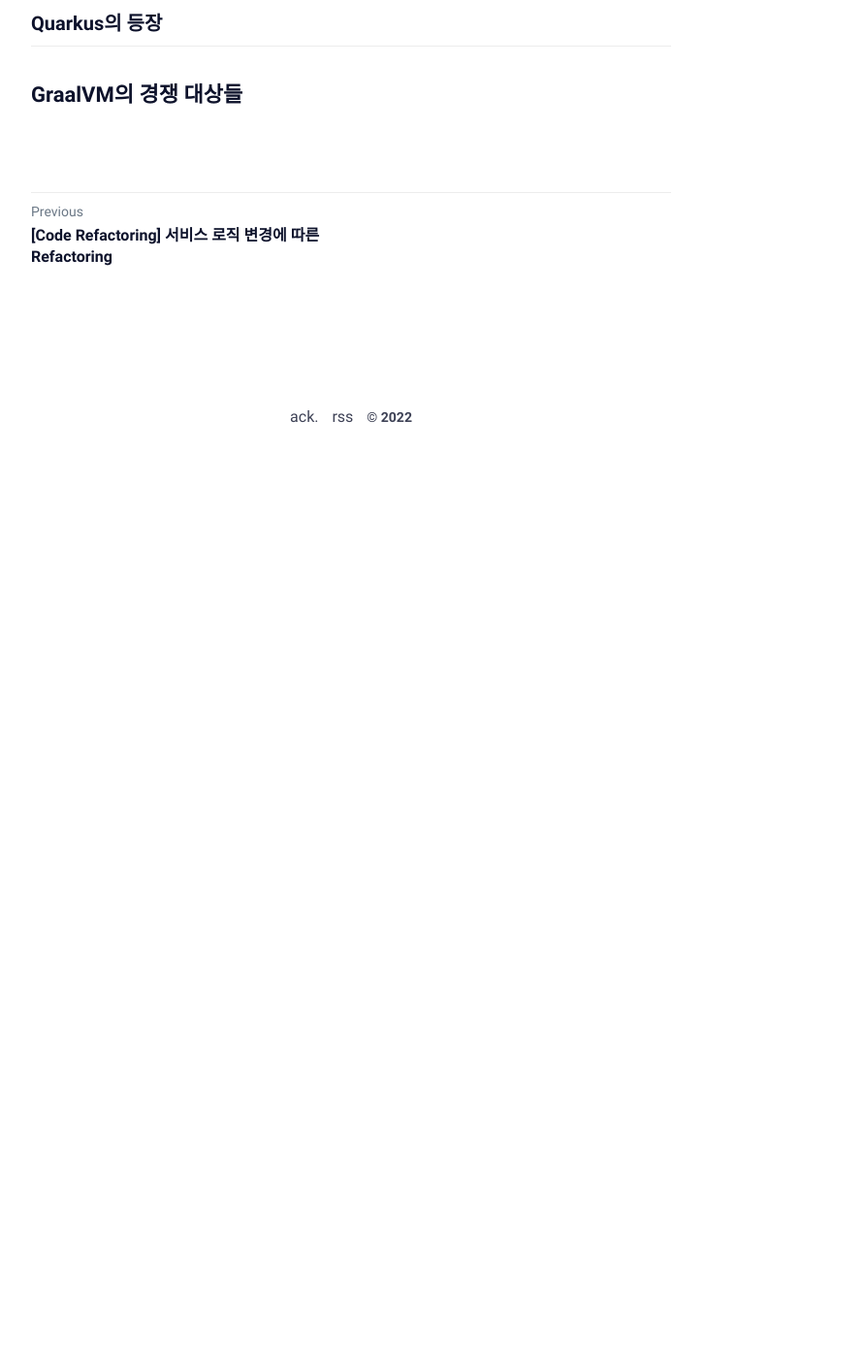
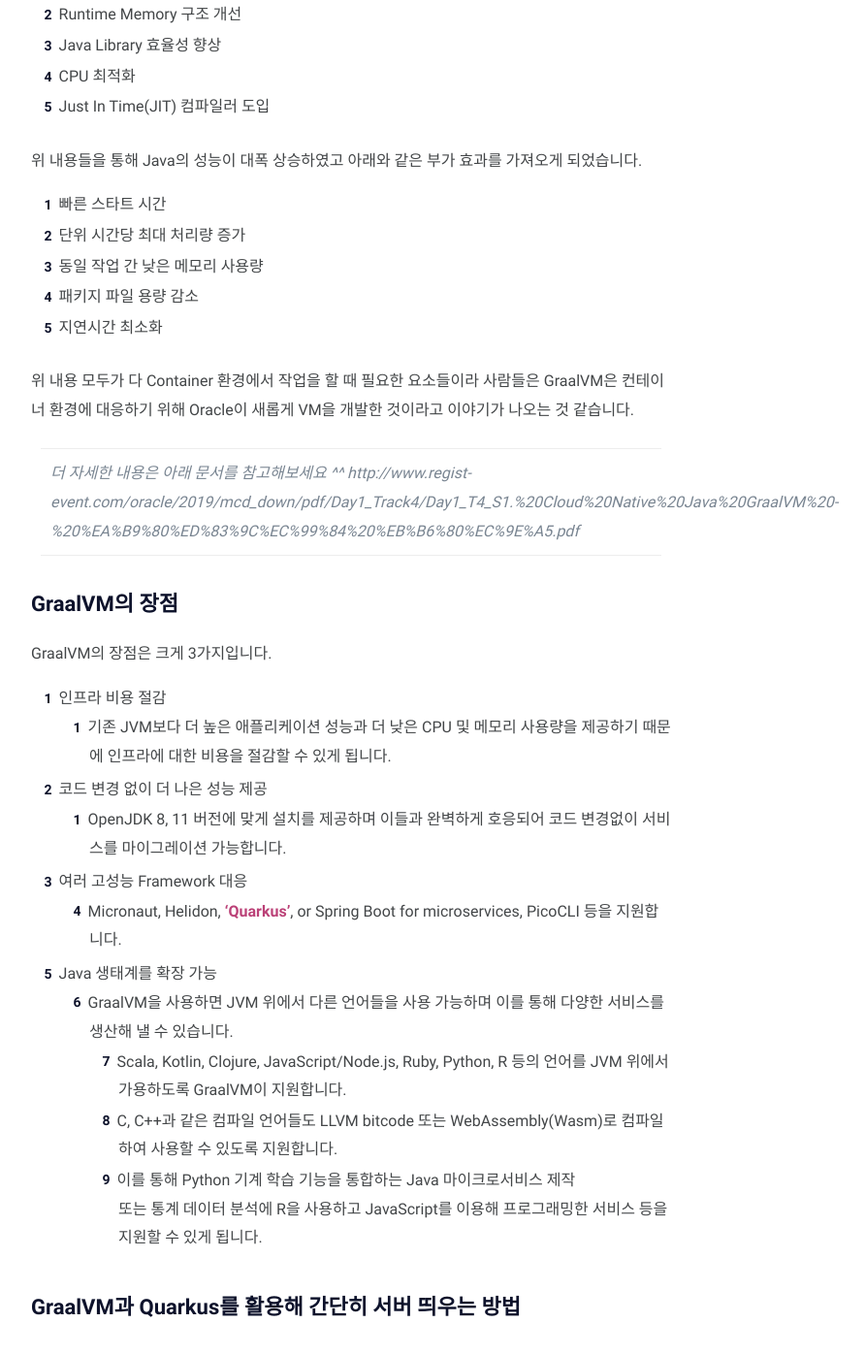
Before and after one commit to jd6186/jd6186.github.io, a Jekyll site: the page built from _posts/BackEnd/Java/2022-07-29-GraalVM.md, in a window 1280 px wide and 1400 px high, scrolled down 1698 px. Shown: the top 1397 px of the window at 97% size, without its empty margins (278-1170 px from the left). Built offline with Jekyll 4.4.1, drawn with Linux system fonts in a browser that asks for light colours; comment, search, counter and statistics services are not loaded; before the commit the page ends 2174 px from its top, so only the background shows below that; some of the changed text lies outside the part shown.

Commit message:
GraalVm 생성 배경 및 장점 정리

```diff
--- a/_posts/BackEnd/Java/2022-07-29-GraalVM.md
+++ b/_posts/BackEnd/Java/2022-07-29-GraalVM.md
@@ -18,18 +18,50 @@ https://www.graalvm.org/java/
 이후 필요한 class 파일들을 Execution Engine을 통해 해석하고 Runtime Area에 배치함으로써 Application이 실행되게 됩니다.<br/>
 Application이 작동하는 동안 JVM은 GC를 이용해 메모리 관리를 하기도 하고 Thread 싱크를 맞춰주기도 합니다.
 
-GraalVM은 이런 JVM을 대체할 수 있는 오픈소스입니다. JDK 8, 11 버전과 호환이 가능하기 때문에 따로 소스코드를 변환할 필요가 없습니다.
+GraalVM은 Java로 구현된 HotSpot/OpenJDK 기반의 Java VM 및 JDK를 지원하는 오픈소스입니다. JDK 8, 11 버전과 호환이 가능하기 때문에 따로 소스코드를 변환할 필요가 없습니다.
 또한 Spring, Tomcat 등 기존 Java 서버 개발자분들과 친숙한 Framework들과 호환성도 좋아 한번 사용해 보시는 걸 추천드립니다.
 
 이제 GraalVM을 왜 사용해야 하는지 그리고 GraalVM의 등장으로 어떤 것들이 새롭게 등장했는지 살펴보도록 하겠습니다.
 <br/><br/><br/><br/>
 
+## GraalVM은 왜 등장했을까?
+기존 레거시 환경에서는 큰 문제가 없었던 OpenJDK였지만 Docker/Kubernatis 등이 등장하며 컨테이너 작업이 많아지는 시점부터 로딩 속도가 느리다는 단점이 계속 지적되어 왔습니다.
+이런 이슈를 해결하고자 Oracle에서는 New JIT Compiler인 Graal Compiler를 선보였습니다.
+
+이 Graal Compiler의 특징은 다음과 같습니다.
+1. Garbage Collection 알고리즘 개선
+2. Runtime Memory 구조 개선
+3. Java Library 효율성 향상
+4. CPU 최적화
+5. Just In Time(JIT) 컴파일러 도입
+
+위 내용들을 통해 Java의 성능이 대폭 상승하였고 아래와 같은 부가 효과를 가져오게 되었습니다.
+
+1. 빠른 스타트 시간
+2. 단위 시간당 최대 처리량 증가
+3. 동일 작업 간 낮은 메모리 사용량
+4. 패키지 파일 용량 감소
+5. 지연시간 최소화
+
+위 내용 모두가 다 Container 환경에서 작업을 할 때 필요한 요소들이라 사람들은
+GraalVM은 컨테이너 환경에 대응하기 위해 Oracle이 새롭게 VM을 개발한 것이라고 이야기가 나오는 것 같습니다.
+
+> 더 자세한 내용은 아래 문서를 참고해보세요 ^^
+> http://www.regist-event.com/oracle/2019/mcd_down/pdf/Day1_Track4/Day1_T4_S1.%20Cloud%20Native%20Java%20GraalVM%20-%20%EA%B9%80%ED%83%9C%EC%99%84%20%EB%B6%80%EC%9E%A5.pdf
+
 ## GraalVM의 장점
-
-### 빠른 속도
-### 속도가 빠른 이유
-### 높은 호완성
-### Quarkus의 등장
+GraalVM의 장점은 크게 3가지입니다.
+1. 인프라 비용 절감
+   1. 기존 JVM보다 더 높은 애플리케이션 성능과 더 낮은 CPU 및 메모리 사용량을 제공하기 때문에 인프라에 대한 비용을 절감할 수 있게 됩니다.
+2. 코드 변경 없이 더 나은 성능 제공
+   1. OpenJDK 8, 11 버전에 맞게 설치를 제공하며 이들과 완벽하게 호응되어 코드 변경없이 서비스를 마이그레이션 가능합니다.
+3. 여러 고성능 Framework 대응
+   - Micronaut, Helidon, <strong style="color: #bb4177;">'Quarkus'</strong>, or Spring Boot for microservices, PicoCLI 등을 지원합니다.
+4. Java 생태계를 확장 가능
+   - GraalVM을 사용하면 JVM 위에서 다른 언어들을 사용 가능하며 이를 통해 다양한 서비스를 생산해 낼 수 있습니다.
+      - Scala, Kotlin, Clojure, JavaScript/Node.js, Ruby, Python, R 등의 언어를 JVM 위에서 가용하도록 GraalVM이 지원합니다.
+      - C, C++과 같은 컴파일 언어들도 LLVM bitcode 또는 WebAssembly(Wasm)로 컴파일하여 사용할 수 있도록 지원합니다.
+      - 이를 통해 Python 기계 학습 기능을 통합하는 Java 마이크로서비스 제작 <br/>또는 통계 데이터 분석에 R을 사용하고 JavaScript를 이용해 프로그래밍한 서비스 등을 지원할 수 있게 됩니다.
 
 
-## GraalVM의 경쟁 대상들
+## GraalVM과 Quarkus를 활용해 간단히 서버 띄우는 방법
```
